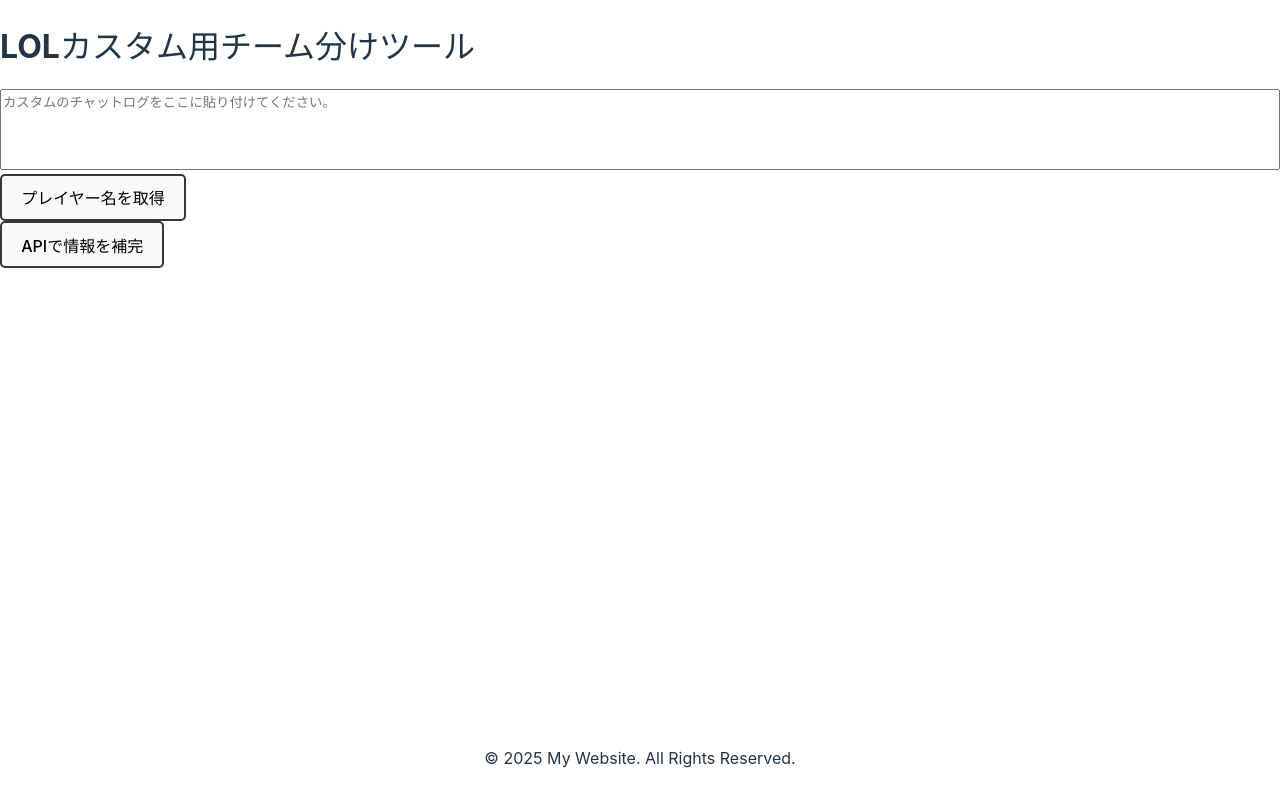
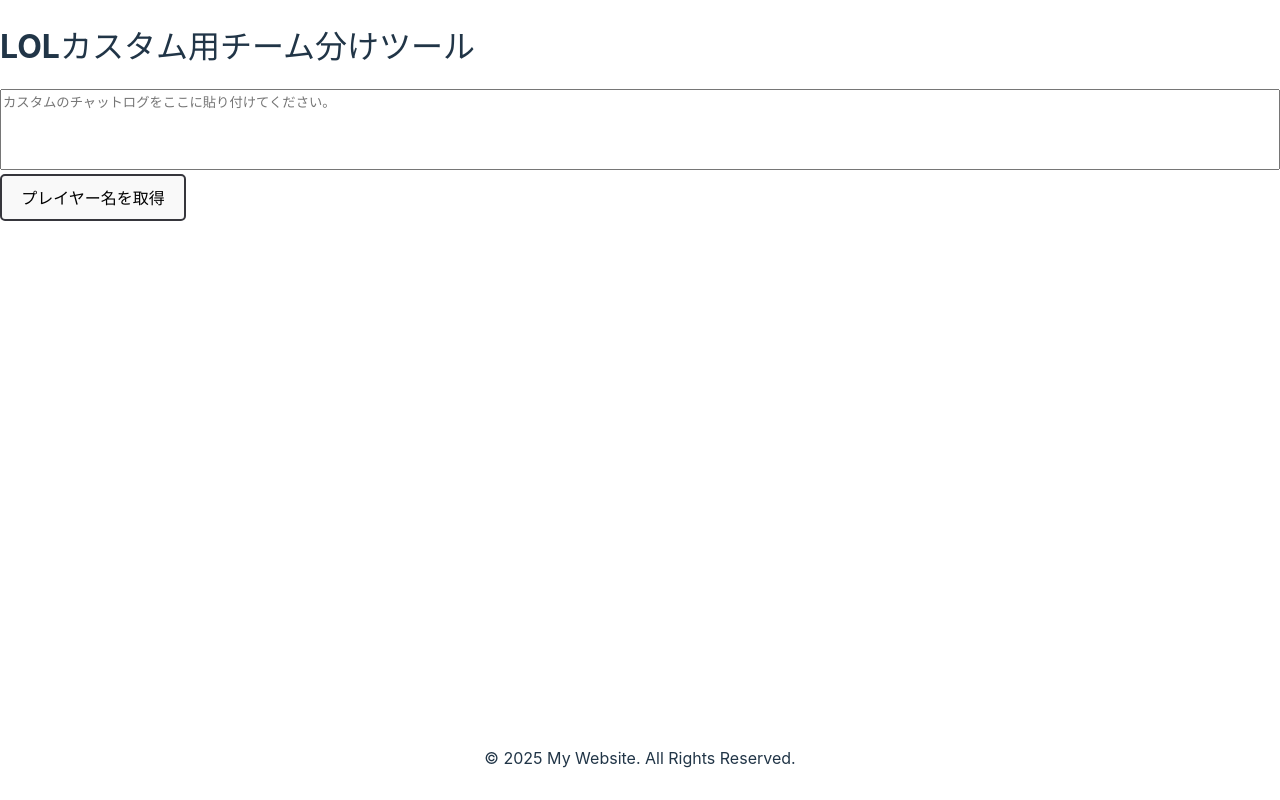
Before and after one commit to icvt408/lol-teamdivider, a React (Vite) app: page / in a window 1280 px wide. Built offline with nearby package versions, Linux system fonts and the light colour scheme.

Commit message:
delete utils

```diff
--- a/src/App.jsx
+++ b/src/App.jsx
@@ -6,13 +6,11 @@
 import PlayerCard from "./components/PlayerCard"
 import RankModal from './components/RankModal'
 import Toast from './components/Toast'
-import { getAccountByRiotId, getLeagueByPuuid } from './utils/riotApi'
 
 function App() {
 
   const [players, setPlayers] = useState([])
   const [modalPlayerName, setModalPlayerName] = useState(null);
-  const [isLoading, setIsLoading] = useState(false);
   const [toastMessage, setToastMessage] = useState(null)
 
   const showToast = (message) => {
@@ -70,51 +68,6 @@
     handleCloseRankModal()
   }
 
-
-  // APIから不足情報を取得するボタン
-  const handleComplatePlayerInfo = async () => {
-    setIsLoading(true);
-
-    const playersToUpdate = players.filter(player => player.rank.tier === "Unranked");
-
-    if (playersToUpdate.length === 0) {
-      setIsLoading(false);
-      return;
-    }
-
-    const updatePromiss = playersToUpdate.map(async (player) => {
-      try {
-        const accoundData = await getAccountByRiotId(player.game_name, player.tagline);
-        const puuid = accoundData.puuid;
-
-        const leagueData = await getLeagueByPuuid(puuid);
-        console.log(leagueData)
-        const rankData = Array.from(leagueData).find(rankData => rankData.queueType === "RANKED_SOLO_5x5");
-
-
-        return {
-          ...player,
-          rank: rankData === undefined ? { rank: rankData.rank, tier: rankData.division } : { tier: "Unranked", division: "I" }
-        }
-
-      } catch (error) {
-        showToast("APIリクエスト中にエラーが発生しました。")
-        console.error(`Failed to fetch data for ${player.name}:`, error);
-        setIsLoading(false);
-      }
-    });
-
-    const updatedPlayerData = await Promise.all(updatePromiss);
-
-    const newPlayers = players.map(player => {
-      const updatedPlayer = updatedPlayerData.find(up => up.name === player.name);
-      return updatedPlayer || player;
-    });
-
-    setPlayers(newPlayers);
-    setIsLoading(false);
-  }
-
   const playerInModal = players.find(p => p.name === modalPlayerName);
 
 
@@ -138,8 +91,6 @@
 
         </div>
 
-        <button onClick={handleComplatePlayerInfo} disabled={isLoading}>{isLoading ? '情報を取得中...' : 'APIで情報を補完'}</button>
-
         {playerInModal && (
           <RankModal
             player={playerInModal}
```
